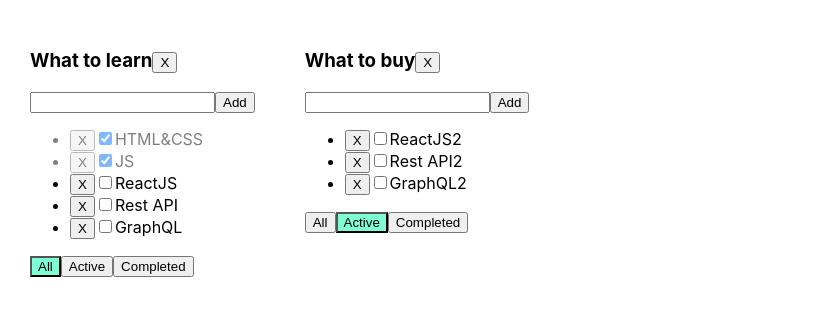
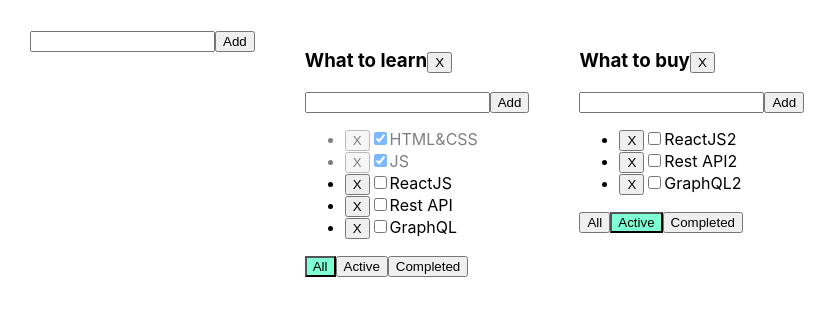
Before and after one commit to denbarabraza/Todolist, a React (Create React App) app: page / in a window 1280 px wide. Shown: the top 316 px of the page, without its empty margins (0-837 px from the left). Built offline with nearby package versions, Linux system fonts and the light colour scheme.

Commit message:
Tuesday_01up

```diff
--- /dev/null
+++ b/src/AddTodoItem.tsx
@@ -0,0 +1,45 @@
+import React, {ChangeEvent, KeyboardEvent, useState} from "react";
+import {Button} from "./components/Button";
+
+type addTodoItemPropsType = {
+    addItem: (title: string) => void
+}
+export const AddTodoItem: React.FC<addTodoItemPropsType> = (props) => {
+    const [newTask, setNewTask] = useState('')
+    const [error, setError] = useState<string | null>(null)
+
+    const onChangeHandler = (e: ChangeEvent<HTMLInputElement>) => {
+        setNewTask(e.currentTarget.value)
+        setError('')
+    }
+    const onKeyDownHandler = (e: KeyboardEvent<HTMLInputElement>) => {
+        setError('')
+        if (e.key === 'Enter') {
+            onClickHandler()
+        }
+    }
+    const onClickHandler = () => {
+        if (newTask.trim()) {
+            props.addItem(newTask.trim())
+            setNewTask('')
+        } else {
+            setError('Title is required')
+        }
+    }
+
+    return (
+        <div>
+            <input
+                value={newTask}
+                onChange={onChangeHandler}
+                onKeyDown={onKeyDownHandler}
+                className={error ? 'error' : ''}
+            />
+            <Button
+                name={"Add"}
+                callBack={onClickHandler}
+            />
+            {error && <div className={'error-message'}>{error}</div>}
+        </div>
+    )
+}
--- a/src/App.tsx
+++ b/src/App.tsx
@@ -2,8 +2,9 @@
 import './App.css';
 import {v1} from "uuid";
 import {Todolist} from "./Todolist";
+import {AddTodoItem} from "./AddTodoItem";
 
-export type FilteredType='All'|'Active'|'Completed'
+export type FilteredType = 'All' | 'Active' | 'Completed'
 export type TodolistsType = {
     id: string
     title: string
@@ -12,8 +13,8 @@
 
 function App() {
 
-    let todolistID1=v1();
-    let todolistID2=v1();
+    let todolistID1 = v1();
+    let todolistID2 = v1();
 
     let [todolists, setTodolists] = useState<Array<TodolistsType>>([
         {id: todolistID1, title: 'What to learn', filter: 'All'},
@@ -21,14 +22,14 @@
     ])
 
     let [tasks, setTasks] = useState({
-        [todolistID1]:[
+        [todolistID1]: [
             {id: v1(), title: "HTML&CSS", isDone: true},
             {id: v1(), title: "JS", isDone: true},
             {id: v1(), title: "ReactJS", isDone: false},
             {id: v1(), title: "Rest API", isDone: false},
             {id: v1(), title: "GraphQL", isDone: false},
         ],
-        [todolistID2]:[
+        [todolistID2]: [
             {id: v1(), title: "HTML&CSS2", isDone: true},
             {id: v1(), title: "JS2", isDone: true},
             {id: v1(), title: "ReactJS2", isDone: false},
@@ -38,49 +39,66 @@
     });
 
     //Удаление таски
-    const removeTask=(todolistsID:string, taskID:string)=>{
-        setTasks({...tasks, [todolistsID]:tasks[todolistsID].filter(el=>el.id!==taskID)})
+    const removeTask = (todolistsID: string, taskID: string) => {
+        setTasks({...tasks, [todolistsID]: tasks[todolistsID].filter(el => el.id !== taskID)})
     }
 
     //Фильтр таски
-    const filteredTask=(todolistsID:string, v:FilteredType)=>{
-        setTodolists(todolists.map((el)=>el.id===todolistsID ? {...el, filter:v}:el))
+    const filteredTask = (todolistsID: string, v: FilteredType) => {
+        setTodolists(todolists.map((el) => el.id === todolistsID ? {...el, filter: v} : el))
     }
 
     //Добавление таски
-    const addTasks=(todolistsID:string, title:string)=>{
-        let newTask={
+    const addTasks = (todolistsID: string, title: string) => {
+        let newTask = {
             id: v1(),
             title: title,
             isDone: true
         }
-        setTasks({...tasks, [todolistsID]:[newTask,...tasks[todolistsID]]})
+        setTasks({...tasks, [todolistsID]: [newTask, ...tasks[todolistsID]]})
     }
 
     //Изменение значения checked
-    const changeTaskStatus=(todolistsID:string,taskID: string, isDone: boolean)=>{
-    setTasks({...tasks, [todolistsID]: tasks[todolistsID].map(el=>el.id===taskID ? {...el, isDone:isDone}:el)})
+    const changeTaskStatus = (todolistsID: string, taskID: string, isDone: boolean) => {
+        setTasks({
+            ...tasks,
+            [todolistsID]: tasks[todolistsID].map(el => el.id === taskID ? {...el, isDone: isDone} : el)
+        })
     }
 
-    // Удаление Todolista
-    const removeTodolist=(todolistsID:string)=>{
-        setTodolists(todolists.filter(el=>el.id!==todolistsID))
+    // Удаление Todolist
+    const removeTodolist = (todolistsID: string) => {
+        setTodolists(todolists.filter(el => el.id !== todolistsID))
         delete tasks[todolistsID]
+    }
+    //Добавление Todolist
+    const addTodo=(title:string)=>{
+        let newTodo:TodolistsType={
+            id: v1(),
+            title: title,
+            filter: 'All'
+        }
+        setTodolists([newTodo,...todolists])
+        setTasks({
+            ...tasks,
+            [newTodo.id]:[]
+        })
     }
 
     return (
         <div className="App">
-            {todolists.map((e)=>{
+        <AddTodoItem addItem={addTodo}/>
+            {todolists.map((e) => {
 
                 let afterFilter = tasks[e.id]
-                if(e.filter==='Active'){
-                    afterFilter=tasks[e.id].filter((el)=>!el.isDone)
+                if (e.filter === 'Active') {
+                    afterFilter = tasks[e.id].filter((el) => !el.isDone)
                 }
-                if(e.filter==='Completed'){
-                    afterFilter=tasks[e.id].filter((el)=>el.isDone)
+                if (e.filter === 'Completed') {
+                    afterFilter = tasks[e.id].filter((el) => el.isDone)
                 }
 
-                return(
+                return (
                     <Todolist
                         key={e.id}
                         todolistsID={e.id}
--- a/src/Todolist.tsx
+++ b/src/Todolist.tsx
@@ -1,6 +1,7 @@
 import {FilteredType} from "./App";
-import React, {ChangeEvent, KeyboardEvent, useState} from "react";
+import React from "react";
 import {Button} from "./components/Button";
+import {AddTodoItem} from "./AddTodoItem";
 
 type TasksPropsType = {
     id: string
@@ -9,73 +10,42 @@
 }
 type TodolistPropsType = {
     title: string
-    todolistsID:string
+    todolistsID: string
     tasks: Array<TasksPropsType>
-    removeTask: (todolistsID:string, taskID: string) => void
-    filteredTask: (todolistsID:string, v: FilteredType) => void
-    addTasks: (todolistsID:string ,title: string) => void
-    changeTaskStatus: (todolistsID:string,taskID: string, isDone: boolean) => void
+    removeTask: (todolistsID: string, taskID: string) => void
+    filteredTask: (todolistsID: string, v: FilteredType) => void
+    addTasks: (todolistsID: string, title: string) => void
+    changeTaskStatus: (todolistsID: string, taskID: string, isDone: boolean) => void
     filter: FilteredType
-    removeTodolist:(todolistsID:string)=>void
+    removeTodolist: (todolistsID: string) => void
 }
 
 export const Todolist: React.FC<TodolistPropsType> = (props) => {
 
-    //Добавление таски
-    const [newTask, setNewTask] = useState('')
-    const [error, setError] = useState<string | null>(null)
-
-    //Функции
-    const onChangeHandler = (e: ChangeEvent<HTMLInputElement>) => {
-        setNewTask(e.currentTarget.value)
-        setError('')
-    }
-    const onKeyDownHandler = (e: KeyboardEvent<HTMLInputElement>) => {
-        if (e.key === 'Enter' && newTask) {
-            onClickHandler()
-        }
-    }
-    const onClickHandler = () => {
-        if (newTask.trim()) {
-            props.addTasks(props.todolistsID,newTask.trim())
-            setNewTask('')
-        } else {
-            setError('Title is required')
-        }
-    }
     const remTaskHandler = (elID: string) => {
-        props.removeTask(props.todolistsID,elID)
+        props.removeTask(props.todolistsID, elID)
     }
     const filterTsarTasksHandler = (v: FilteredType) => {
         props.filteredTask(props.todolistsID, v)
     }
     const onChangeStatus = (tID: string, isDone: boolean) => {
-        props.changeTaskStatus(props.todolistsID,tID, isDone)
+        props.changeTaskStatus(props.todolistsID, tID, isDone)
     }
-
-    const onClickRemoveTodolistHandler=()=>{
+    const onClickRemoveTodolistHandler = () => {
         props.removeTodolist(props.todolistsID)
+    }
+    const addTaskHandler = (title: string) => {
+        props.addTasks(props.todolistsID, title)
     }
 
     return (
         <div>
             <h3>
                 {props.title}
-                <button onClick={onClickRemoveTodolistHandler}> X </button>
+                <button onClick={onClickRemoveTodolistHandler}> X</button>
             </h3>
-            <div>
-                <input
-                    value={newTask}
-                    onChange={onChangeHandler}
-                    onKeyDown={onKeyDownHandler}
-                    className={error ? 'error' : ''}
-                />
-                <Button
-                    name={"Add"}
-                    callBack={onClickHandler}
-                />
-                {error && <div className={'error-message'}>{error}</div>}
-            </div>
+
+            <AddTodoItem addItem={addTaskHandler}/>
 
             <ul>
                 {props.tasks.map((el) => {
```
